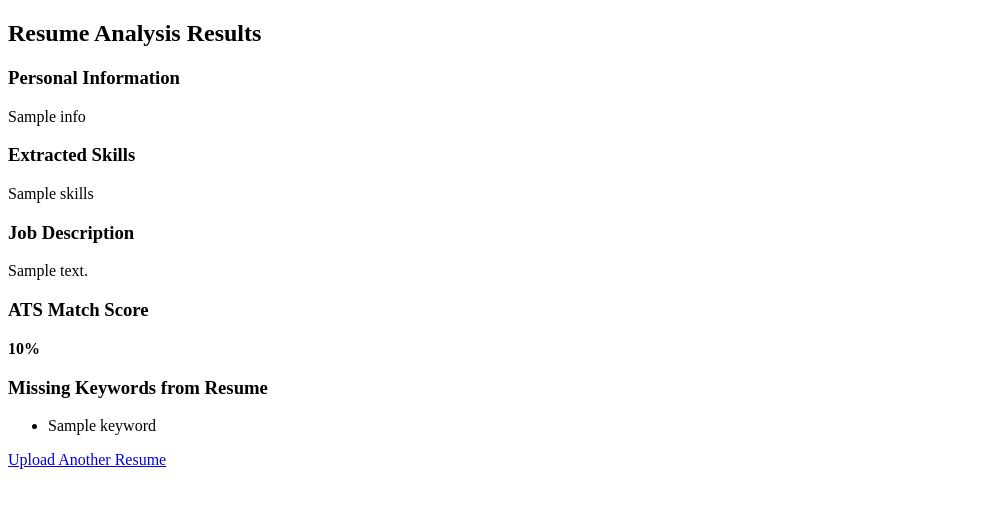
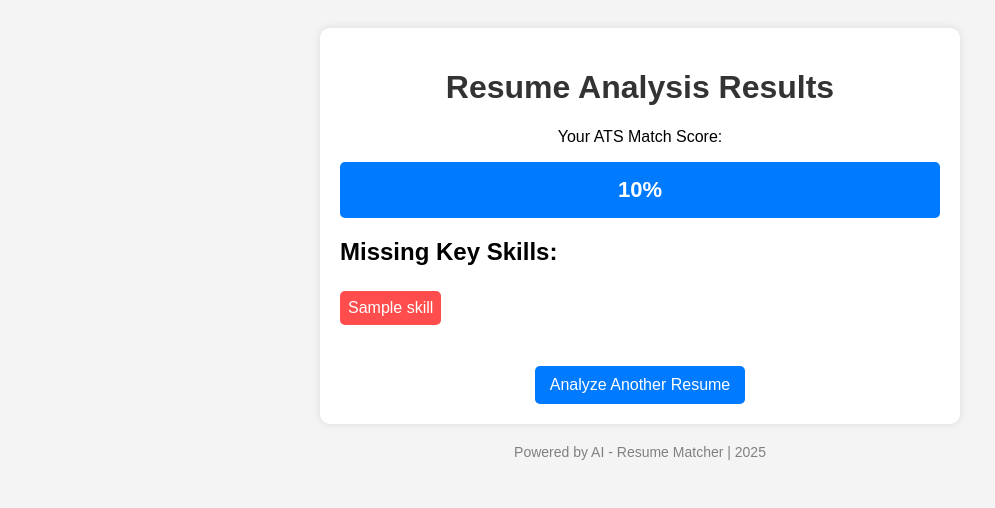
Before and after one commit to VaibhavT04/Info-extractor, a Flask app: template templates/results.html in a window 1280 px wide. Shown: the top 508 px of the page, without its empty margins (0-995 px from the left). Run offline with Flask 3, Linux system fonts and the light colour scheme; the template is opened without the code that fills it: most values are stand-ins (such as "Sample title", 1, 10 or a date in 2020); parts of the project's set-up code (start-up, migrations or seed data) failed here and were passed over.

Commit message:
interface enhancement

```diff
--- a/app.py
+++ b/app.py
@@ -3,40 +3,30 @@ import os
 from scripts.extract_text import extract_text_from_pdf, extract_text_from_docx
 from scripts.extract_info import extract_info
 from scripts.extract_skills import extract_skills
-from scripts.job_match import match_resume_to_job
+from scripts.job_match import match_resume_to_job  # Import job matching function
 
 app = Flask(__name__)
-
-DATA_FOLDER = "data"
-if not os.path.exists(DATA_FOLDER):
-    os.makedirs(DATA_FOLDER)
 
 @app.route("/", methods=["GET", "POST"])
 def upload_resume():
     if request.method == "POST":
         file = request.files["resume"]
-        job_description = request.form["job_description"]
-
+        job_description = request.form["job_description"]  # Get job description input
         filename = file.filename
-        file_path = os.path.join(DATA_FOLDER, filename)
+        file_path = os.path.join("data", filename)
         file.save(file_path)
 
-        # Extract resume text
+        # Extract text from resume
         resume_text = extract_text_from_pdf(file_path) if filename.endswith(".pdf") else extract_text_from_docx(file_path)
+
+        # Extract skills & info
         info = extract_info(resume_text)
         skills = extract_skills(resume_text)
 
-        # Match resume with job description
-        match_score, missing_keywords = match_resume_to_job(resume_text, job_description)
+        # Match with job description
+        ats_score, missing_skills = match_resume_to_job(resume_text, job_description)
 
-        return render_template(
-            "results.html",
-            info=info,
-            skills=skills,
-            job_description=job_description,
-            match_score=match_score,
-            missing_keywords=missing_keywords
-        )
+        return render_template("results.html", info=info, skills=skills, ats_score=ats_score, missing_skills=missing_skills)
 
     return render_template("index.html")
 
--- a/scripts/job_match.py
+++ b/scripts/job_match.py
@@ -3,6 +3,7 @@ import nltk
 from nltk.corpus import stopwords
 from sklearn.feature_extraction.text import CountVectorizer
 from sklearn.metrics.pairwise import cosine_similarity
+from scripts.extract_skills import TECH_SKILLS
 
 # Load NLP model
 nlp = spacy.load("en_core_web_sm")
@@ -20,15 +21,6 @@ EXCLUDE_WORDS = set(stopwords.words("english")).union({
     "extension", "x", "pay", "necessary", "client", "senior", "offer", "management", "common", "dsa", "ds"
 })
 
-# Predefined list of relevant tech skills (extendable)
-TECH_SKILLS = {
-    "python", "java", "c++", "sql", "javascript", "react", "angular", "node.js", "flask", "django",
-    "machine learning", "deep learning", "nlp", "tensorflow", "pytorch", "opencv", "aws", "azure",
-    "gcp", "docker", "kubernetes", "linux", "bash", "git", "rest api", "graphql", "mongodb",
-    "mysql", "postgresql", "data structures", "algorithms", "llm", "fine-tuning", "transformers",
-    "bert", "lstm", "cnn", "rnn", "cloud computing", "big data", "hadoop", "spark", "kafka"
-}
-
 def preprocess_text(text):
     """Lemmatizes and removes stopwords from text."""
     doc = nlp(text.lower())
@@ -36,6 +28,9 @@ def preprocess_text(text):
 
 def match_resume_to_job(resume_text, job_description):
     """Computes ATS match score and identifies missing relevant skills."""
+    if not resume_text or not job_description:
+        return 0, []
+
     processed_resume = preprocess_text(resume_text)
     processed_job_desc = preprocess_text(job_description)
 
--- a/templates/results.html
+++ b/templates/results.html
@@ -3,30 +3,95 @@
 <head>
     <meta charset="UTF-8">
     <meta name="viewport" content="width=device-width, initial-scale=1.0">
-    <title>Resume Analysis</title>
+    <title>Resume Analysis Results</title>
+    <style>
+        body {
+            font-family: Arial, sans-serif;
+            background-color: #f4f4f4;
+            text-align: center;
+            padding: 20px;
+        }
+        .container {
+            max-width: 600px;
+            background: white;
+            padding: 20px;
+            border-radius: 10px;
+            box-shadow: 0px 0px 10px rgba(0, 0, 0, 0.1);
+            margin: auto;
+        }
+        h1 {
+            color: #333;
+        }
+        .score-box {
+            background: #007bff;
+            color: white;
+            padding: 15px;
+            font-size: 22px;
+            font-weight: bold;
+            border-radius: 5px;
+            margin: 10px 0;
+        }
+        .missing-skills {
+            margin-top: 20px;
+            text-align: left;
+        }
+        ul {
+            list-style-type: none;
+            padding: 0;
+        }
+        ul li {
+            background: #ff4d4d;
+            color: white;
+            padding: 8px;
+            margin: 5px 0;
+            border-radius: 5px;
+            display: inline-block;
+        }
+        .back-button {
+            display: inline-block;
+            margin-top: 20px;
+            background-color: #007bff;
+            color: white;
+            text-decoration: none;
+            padding: 10px 15px;
+            border-radius: 5px;
+            font-size: 16px;
+        }
+        .back-button:hover {
+            background-color: #0056b3;
+        }
+        .footer {
+            margin-top: 20px;
+            font-size: 14px;
+            color: gray;
+        }
+    </style>
 </head>
 <body>
-    <h2>Resume Analysis Results</h2>
+    <div class="container">
+        <h1>Resume Analysis Results</h1>
 
-    <h3>Personal Information</h3>
-    <p>{{ info }}</p>
+        <p>Your ATS Match Score:</p>
+        <div class="score-box">{{ ats_score }}%</div>
 
-    <h3>Extracted Skills</h3>
-    <p>{{ skills }}</p>
+        <div class="missing-skills">
+            <h2>Missing Key Skills:</h2>
+            {% if missing_skills %}
+                <ul>
+                    {% for skill in missing_skills %}
+                        <li>{{ skill }}</li>
+                    {% endfor %}
+                </ul>
+            {% else %}
+                <p style="color: green;">Great job! Your resume covers all required skills.</p>
+            {% endif %}
+        </div>
 
-    <h3>Job Description</h3>
-    <p>{{ job_description }}</p>
+        <a href="/" class="back-button">Analyze Another Resume</a>
+    </div>
 
-    <h3>ATS Match Score</h3>
-    <p><strong>{{ match_score }}%</strong></p>
-
-    <h3>Missing Keywords from Resume</h3>
-    <ul>
-        {% for keyword in missing_keywords %}
-        <li>{{ keyword }}</li>
-        {% endfor %}
-    </ul>
-
-    <a href="/">Upload Another Resume</a>
+    <div class="footer">
+        <p>Powered by AI - Resume Matcher | 2025</p>
+    </div>
 </body>
 </html>
```
Also changed, not shown: templates/index.html (+56 -9 lines).
